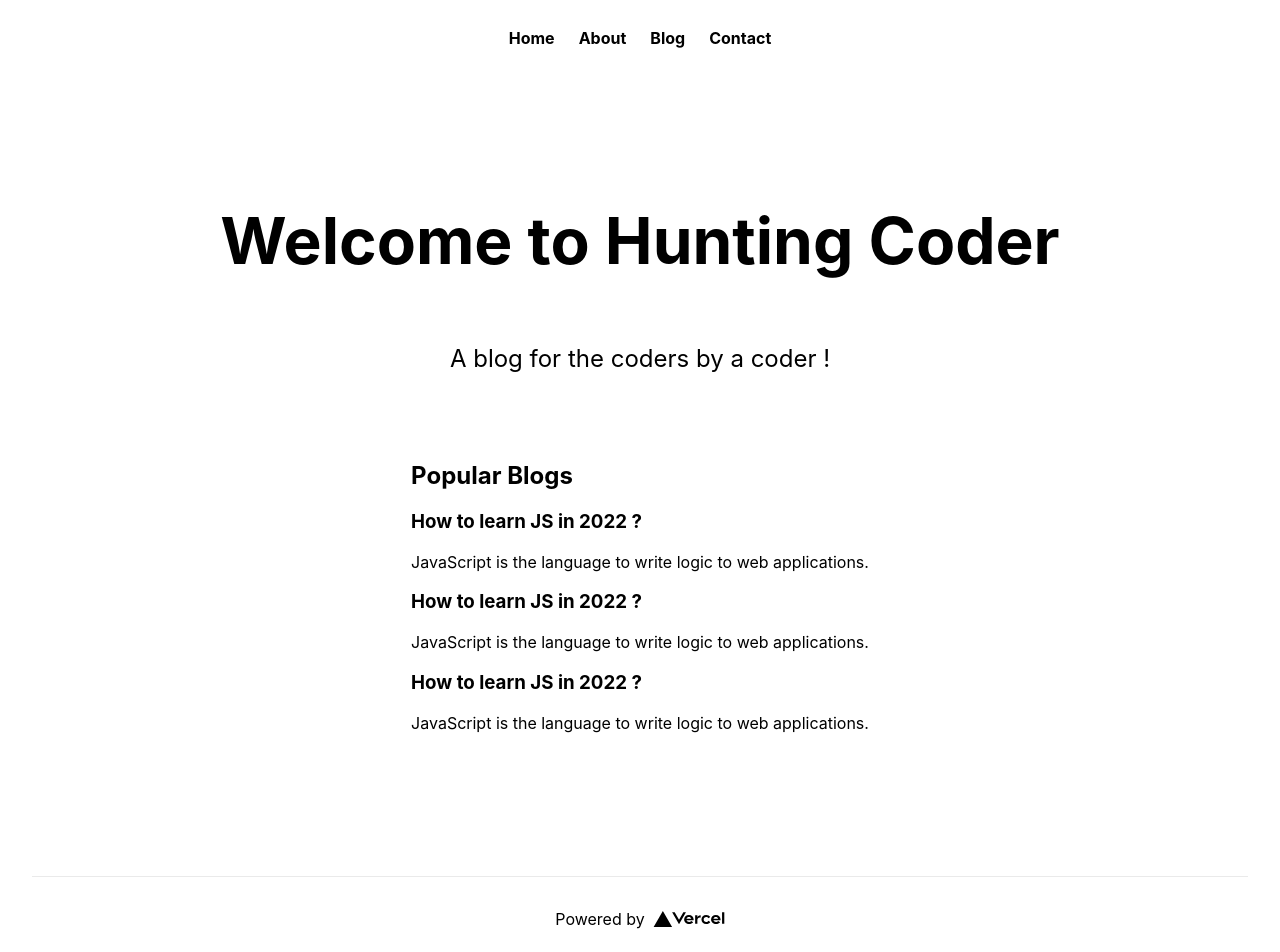
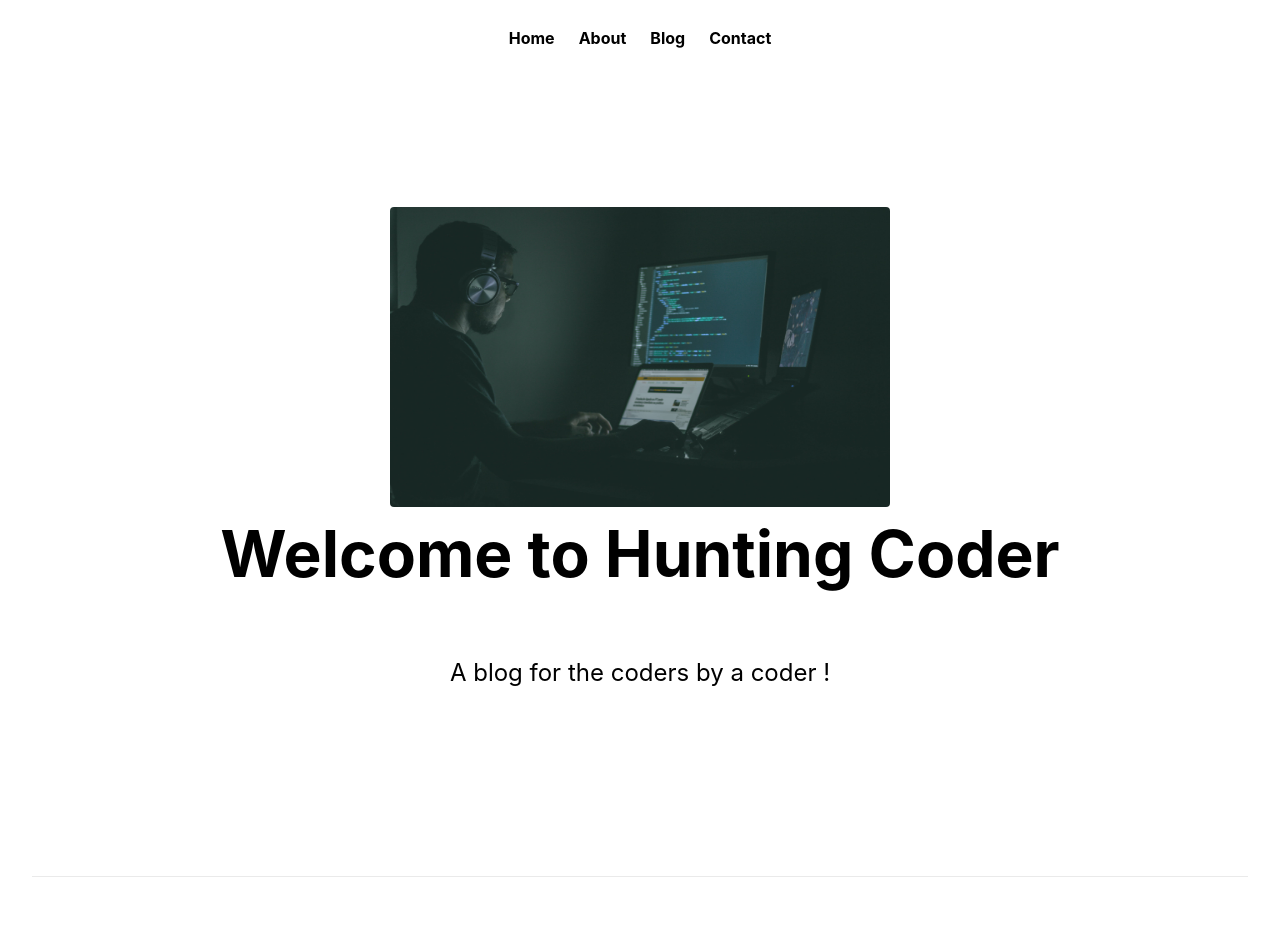
Before and after one commit to arijit-itobuz/Hunting-coder, a Next.js app: page / in a window 1280 px wide. Shown: the top 952 px of the page. Built offline with nearby package versions, Linux system fonts and the light colour scheme.

Commit message:
added blog-post

```diff
--- /dev/null
+++ b/components/navbar.jsx
@@ -0,0 +1,28 @@
+import React from 'react';
+import Link from 'next/link';
+import styles from '../styles/Home.module.css';
+
+const Navbar = () => {
+  return (
+    <>
+      <nav className={styles.mainNav}>
+        <ul>
+          <Link href={'/'}>
+            <li>Home</li>
+          </Link>
+          <Link href={'/about'}>
+            <li>About</li>
+          </Link>
+          <Link href={'/blog'}>
+            <li>Blog</li>
+          </Link>
+          <Link href={'/contact'}>
+            <li>Contact</li>
+          </Link>
+        </ul>
+      </nav>
+    </>
+  );
+};
+
+export default Navbar;
--- a/pages/_app.jsx
+++ b/pages/_app.jsx
@@ -1,7 +1,13 @@
-import '../styles/globals.css'
+import '../styles/globals.css';
+import Navbar from '../components/navbar';
 
 function MyApp({ Component, pageProps }) {
-  return <Component {...pageProps} />
+  return (
+    <>
+      <Navbar />
+      <Component {...pageProps} />
+    </>
+  );
 }
 
-export default MyApp
+export default MyApp;
--- a/pages/about.jsx
+++ b/pages/about.jsx
@@ -3,7 +3,7 @@ import React from 'react';
 const About = () => {
   return (
     <>
-      <div>This is about component</div>
+      <div>This is about page</div>
     </>
   );
 };
--- a/pages/index.jsx
+++ b/pages/index.jsx
@@ -2,10 +2,22 @@ import Head from 'next/head';
 import Image from 'next/image';
 import styles from '../styles/Home.module.css';
 import Script from 'next/script';
+import Link from 'next/link';
 
 export default function Home() {
+  // console.log(styles);
   return (
     <div className={styles.container}>
+      <style jsx>
+        {`
+          h2 {
+            font-size: 38px;
+          }
+          h3 {
+            font-size: 24px;
+          }
+        `}
+      </style>
       <Head>
         <title>Hunting Coder</title>
         <meta name='description' content='Generated by create next app' />
@@ -14,54 +26,15 @@ export default function Home() {
       </Head>
       {/* <Script src='/sc.js' strategy='lazyOnload'></Script> */}
 
-      <nav className={styles.mainNav}>
-        <ul>
-          <li>Home</li>
-          <li>About</li>
-          <li>Blog</li>
-          <li>Contact</li>
-        </ul>
-      </nav>
-
       <main className={styles.main}>
-        <h1 className={styles.title}>Welcome to Hunting Coder</h1>
+        <Image className={styles.myImg} src={'/home_img.jpeg'} alt='home_img' width='500' height='300' />
+        <h1 className={styles.title}>
+          <span className='mySpan'>Welcome to Hunting Coder</span>
+        </h1>
         <p className={styles.description}>A blog for the coders by a coder !</p>
-
-        <div className='blogs'>
-          <h2>Popular Blogs</h2>
-          <div className='blogItem'>
-            <h3>How to learn JS in 2022 ?</h3>
-            <p>
-              JavaScript is the language to write logic to web applications.
-            </p>
-          </div>
-          <div className='blogItem'>
-            <h3>How to learn JS in 2022 ?</h3>
-            <p>
-              JavaScript is the language to write logic to web applications.
-            </p>
-          </div>
-          <div className='blogItem'>
-            <h3>How to learn JS in 2022 ?</h3>
-            <p>
-              JavaScript is the language to write logic to web applications.
-            </p>
-          </div>
-        </div>
       </main>
 
-      <footer className={styles.footer}>
-        <a
-          href='https://vercel.com?utm_source=create-next-app&utm_medium=default-template&utm_campaign=create-next-app'
-          target='_blank'
-          rel='noopener noreferrer'
-        >
-          Powered by{' '}
-          <span className={styles.logo}>
-            <Image src='/vercel.svg' alt='Vercel Logo' width={72} height={16} />
-          </span>
-        </a>
-      </footer>
+      <footer className={styles.footer}></footer>
     </div>
   );
 }
--- a/public/sc.js
+++ /dev/null
@@ -1 +0,0 @@
-alert('Hello World !');
--- /dev/null
+++ b/styles/Blog.module.css
@@ -0,0 +1,24 @@
+.container {
+  padding: 0 2rem;
+}
+
+.main {
+  min-height: 100vh;
+  padding: 1rem 0;
+  flex: 1;
+  display: flex;
+  flex-direction: column;
+  justify-content: flex-start;
+  align-items: center;
+}
+
+.blogItem {
+  padding: 1rem;
+  border-radius: 0.5rem;
+  border: 1px solid transparent;
+}
+
+.blogItem:hover {
+  border: 1px solid rgb(50, 50, 255);
+  transition: all 0.3s;
+}
--- /dev/null
+++ b/styles/BlogPost.module.css
@@ -0,0 +1,14 @@
+
+.container {
+  padding: 0 10rem;
+}
+
+.main {
+  min-height: 100vh;
+  padding: 1rem 0;
+  flex: 1;
+  display: flex;
+  flex-direction: column;
+  justify-content: flex-start;
+  align-items: center;
+}
--- a/styles/Home.module.css
+++ b/styles/Home.module.css
@@ -4,7 +4,7 @@
 
 .main {
   min-height: 100vh;
-  padding: 4rem 0;
+  padding: 1rem 0;
   flex: 1;
   display: flex;
   flex-direction: column;
@@ -144,3 +144,8 @@
   margin: 8px;
   cursor: pointer;
 }
+
+.myImg {
+  border-radius: 4px;
+  margin: 10px;
+}
```
Also changed, not shown: pages/blog.jsx (+24 -1 lines), pages/blogpost/[slug].jsx (added, +24 -0 lines), public/home_img.jpeg (added), public/vercel.svg (deleted).
